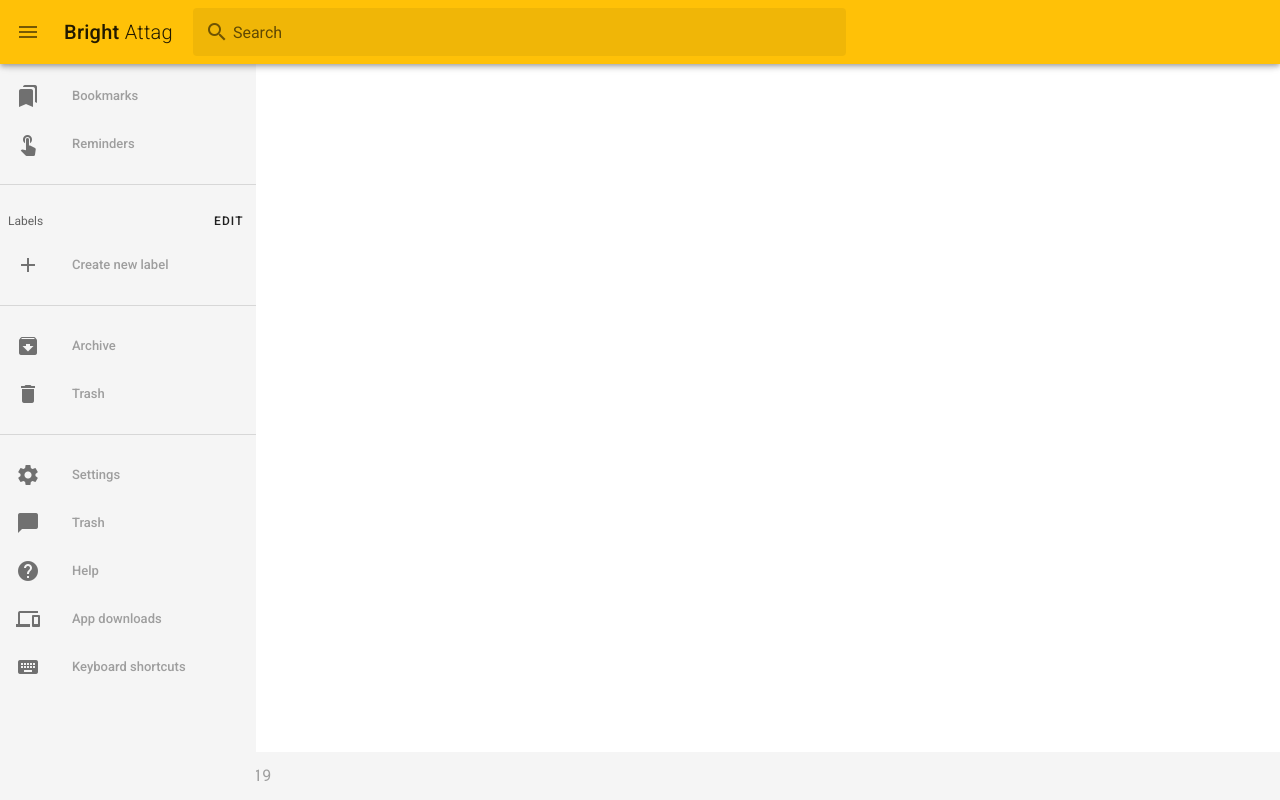
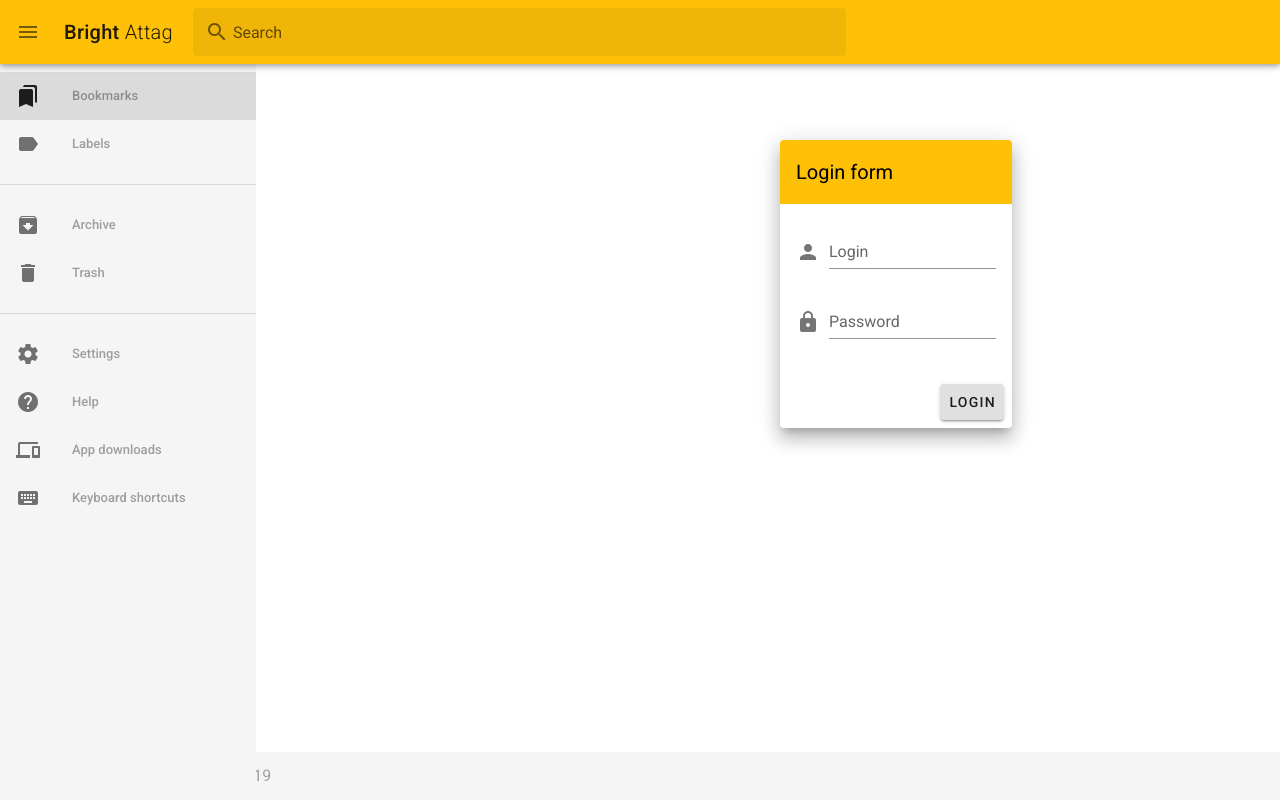
Before and after one commit to xesina/attag, a Vue app in the folder web/app/: page /login in a window 1280 px wide. Built offline with nearby package versions, Linux system fonts and the light colour scheme.

Commit message:
web: basic routing for the views

```diff
--- a/web/app/src/App.vue
+++ b/web/app/src/App.vue
@@ -57,14 +57,14 @@
           <v-list-item
                   v-else
                   :key="i"
-                  @click=""
+                  :to="{name: item.route}"
           >
             <v-list-item-action>
               <v-icon>{{ item.icon }}</v-icon>
             </v-list-item-action>
             <v-list-item-content>
               <v-list-item-title class="grey--text">
-                {{ item.text }}
+                {{item.text}}
               </v-list-item-title>
             </v-list-item-content>
           </v-list-item>
@@ -94,20 +94,16 @@
     data: () => ({
       drawer: null,
       items: [
-        { icon: 'bookmarks', text: 'Bookmarks' },
-        { icon: 'touch_app', text: 'Reminders' },
+        { icon: 'bookmarks', text: 'Bookmarks', route: 'Index' },
+        { icon: 'label', text: 'Labels', route: 'Labels' },
         { divider: true },
-        { heading: 'Labels' },
-        { icon: 'add', text: 'Create new label' },
+        { icon: 'archive', text: 'Archive', route: 'Archive' },
+        { icon: 'delete', text: 'Trash', route: 'Trash' },
         { divider: true },
-        { icon: 'archive', text: 'Archive' },
-        { icon: 'delete', text: 'Trash' },
-        { divider: true },
-        { icon: 'settings', text: 'Settings' },
-        { icon: 'chat_bubble', text: 'Trash' },
-        { icon: 'help', text: 'Help' },
-        { icon: 'phonelink', text: 'App downloads' },
-        { icon: 'keyboard', text: 'Keyboard shortcuts' },
+        { icon: 'settings', text: 'Settings', route: 'Settings' },
+        { icon: 'help', text: 'Help', route: 'Help' },
+        { icon: 'phonelink', text: 'App downloads', route: 'Apps' },
+        { icon: 'keyboard', text: 'Keyboard shortcuts', route: 'Shortcuts' },
       ],
     }),
   }
--- a/web/app/src/router/index.js
+++ b/web/app/src/router/index.js
@@ -11,6 +11,46 @@ export default new VueRouter({
             path: '/',
             name: 'Index',
             component: () => import("@/views/Index")
-        }
+        },
+        {
+            path: '/login',
+            name: 'Login',
+            component: () => import("@/views/Login")
+        },
+        {
+            path: '/labels',
+            name: 'Labels',
+            component: () => import("@/views/Labels")
+        },
+        {
+            path: '/archive',
+            name: 'Archive',
+            component: () => import("@/views/Archive")
+        },
+        {
+            path: '/trash',
+            name: 'Trash',
+            component: () => import("@/views/Trash")
+        },
+        {
+            path: '/settings',
+            name: 'Settings',
+            component: () => import("@/views/Settings")
+        },
+        {
+            path: '/help',
+            name: 'Help',
+            component: () => import("@/views/Help")
+        },
+        {
+            path: '/app',
+            name: 'Apps',
+            component: () => import("@/views/Apps")
+        },
+        {
+            path: '/shortcuts',
+            name: 'Shortcuts',
+            component: () => import("@/views/Shortcuts")
+        },
     ]
 });
--- /dev/null
+++ b/web/app/src/views/Apps.vue
@@ -0,0 +1,11 @@
+<template>
+    <v-content>
+        Apps
+    </v-content>
+</template>
+
+<script>
+    export default {
+        name: "Apps"
+    };
+</script>
--- /dev/null
+++ b/web/app/src/views/Archive.vue
@@ -0,0 +1,11 @@
+<template>
+    <v-content>
+        Archive
+    </v-content>
+</template>
+
+<script>
+    export default {
+        name: "Archive"
+    };
+</script>
--- /dev/null
+++ b/web/app/src/views/Help.vue
@@ -0,0 +1,11 @@
+<template>
+    <v-content>
+        Help
+    </v-content>
+</template>
+
+<script>
+    export default {
+        name: "Help"
+    };
+</script>
--- /dev/null
+++ b/web/app/src/views/Labels.vue
@@ -0,0 +1,11 @@
+<template>
+    <v-content>
+        labels
+    </v-content>
+</template>
+
+<script>
+    export default {
+        name: "Labels"
+    };
+</script>
--- /dev/null
+++ b/web/app/src/views/Login.vue
@@ -0,0 +1,66 @@
+<template>
+        <v-content>
+            <v-container
+                    class="fill-height"
+                    fluid
+            >
+                <v-row
+                        align="center"
+                        justify="center"
+                >
+                    <v-col
+                            cols="12"
+                            sm="8"
+                            md="4"
+                    >
+                        <v-card class="elevation-12">
+                            <v-toolbar
+                                    color="amber"
+                                    class="black--text"
+                                    dark
+                                    flat
+                            >
+                                <v-toolbar-title>Login form</v-toolbar-title>
+                                <v-spacer></v-spacer>
+                            </v-toolbar>
+                            <v-card-text>
+                                <v-form>
+                                    <v-text-field
+                                            label="Login"
+                                            name="login"
+                                            prepend-icon="person"
+                                            type="text"
+                                    ></v-text-field>
+
+                                    <v-text-field
+                                            id="password"
+                                            label="Password"
+                                            name="password"
+                                            prepend-icon="lock"
+                                            type="password"
+                                    ></v-text-field>
+                                </v-form>
+                            </v-card-text>
+                            <v-card-actions>
+                                <v-spacer></v-spacer>
+                                <v-btn color="grey lighten-2">Login</v-btn>
+                            </v-card-actions>
+                        </v-card>
+                    </v-col>
+                </v-row>
+            </v-container>
+        </v-content>
+</template>
+
+<script>
+
+    export default {
+        name: "Login",
+        data() {
+            return {
+                email: null,
+                password: null
+            };
+        }
+    };
+</script>
--- /dev/null
+++ b/web/app/src/views/Settings.vue
@@ -0,0 +1,11 @@
+<template>
+    <v-content>
+        settings
+    </v-content>
+</template>
+
+<script>
+    export default {
+        name: "Settings"
+    };
+</script>
--- /dev/null
+++ b/web/app/src/views/Shortcuts.vue
@@ -0,0 +1,11 @@
+<template>
+    <v-content>
+        Shortcuts
+    </v-content>
+</template>
+
+<script>
+    export default {
+        name: "Shortcuts"
+    };
+</script>
--- /dev/null
+++ b/web/app/src/views/Trash.vue
@@ -0,0 +1,11 @@
+<template>
+    <v-content>
+        Trash
+    </v-content>
+</template>
+
+<script>
+    export default {
+        name: "Trash"
+    };
+</script>
```
